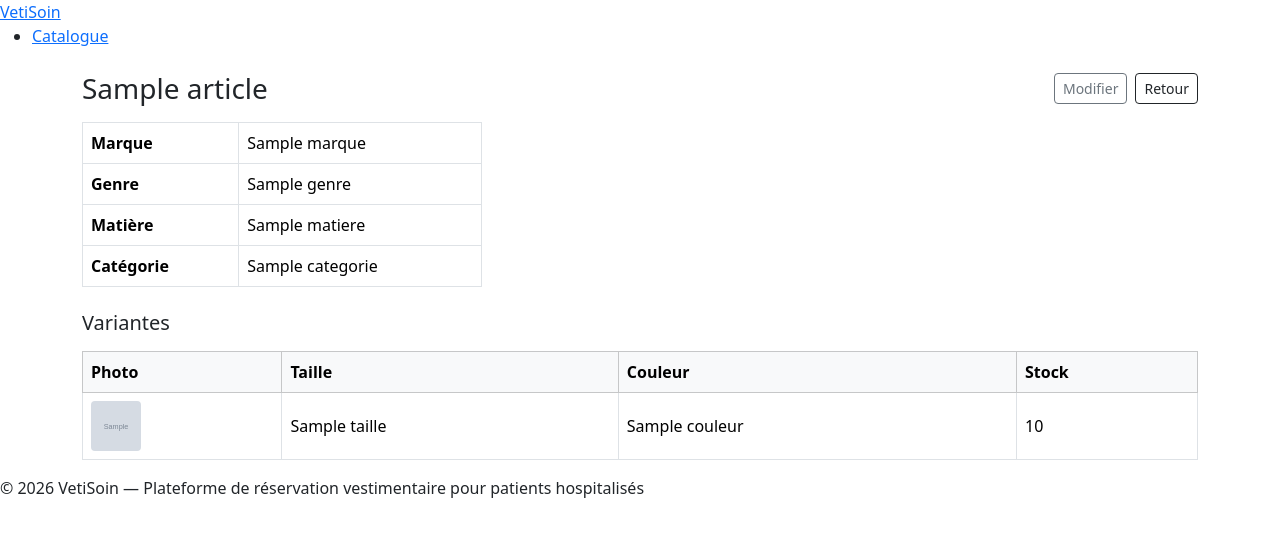
After one commit to Samzdev08/VetiSoin_TPI, a PHP site: template templates/admin/articles/details.php in a window 1280 px wide. The commit adds this page. Shown: the top 537 px of the page. Run offline with PHP 8.4, Linux system fonts and the light colour scheme; the template is opened without the code that fills it: most values are stand-ins (such as "Sample title", 1, 10 or a date in 2020); grey boxes marked "Sample" are stand-in pictures; some libraries are stand-ins or nearby versions.

Commit message:
feat(admin): affichage du détail d'un article

```diff
--- a/src/Outils/Router.php
+++ b/src/Outils/Router.php
@@ -47,15 +47,16 @@ $group = $app->group('/reservations', function ($group) {
 });
 
 
-$gruop = $app->group('/rdv', function($group){
+$group = $app->group('/rdv', function ($group) {
 
     $group->get('/{id}', [RendezvousController::class, 'showRdv']);
     $group->post('/{id}/post', [RendezvousController::class, 'rdvPost']);
 });
 
-$gruop = $app->group('/admin', function($group){
 
+$group = $app->group('/admin', function($group){
     $group->get('/articles', ArticleController::class);
+    $group->get('/articles/{id}', [ArticleController::class, 'showDetails']);
 
 });
 
--- /dev/null
+++ b/templates/admin/articles/details.php
@@ -0,0 +1,62 @@
+<?php
+/**
+ * Fichier : show.php
+ * Auteur  : Samuel Tido Kaze
+ * Date    : 22.04.2026
+ * Projet  : TPI VetiSoin
+ * Role    : Détail d'un article (admin)
+ */
+
+/** @var array $article */
+?>
+
+<div class="container mt-4">
+    <div class="d-flex justify-content-between align-items-center mb-3">
+        <h1 class="h3 mb-0"><?= htmlspecialchars($article['nom']) ?></h1>
+        <div class="d-flex gap-2">
+            <a href="/admin/articles/<?= $article['id'] ?>/edit" class="btn btn-sm btn-outline-secondary">Modifier</a>
+            <a href="/admin/articles" class="btn btn-sm btn-outline-dark">Retour</a>
+        </div>
+    </div>
+
+    <table class="table table-bordered mb-4" style="max-width: 400px;">
+        <tr><th>Marque</th><td><?= htmlspecialchars($article['marque']) ?></td></tr>
+        <tr><th>Genre</th><td><?= htmlspecialchars($article['genre']) ?></td></tr>
+        <tr><th>Matière</th><td><?= htmlspecialchars($article['matiere']) ?></td></tr>
+        <tr><th>Catégorie</th><td><?= htmlspecialchars($article['categorie']) ?></td></tr>
+    </table>
+
+    <h2 class="h5 mb-3">Variantes</h2>
+
+    <?php if (empty($article['variantes'])) : ?>
+        <div class="alert alert-info">Aucune variante disponible.</div>
+    <?php else : ?>
+        <table class="table table-hover table-bordered align-middle">
+            <thead class="table-light">
+                <tr>
+                    <th>Photo</th>
+                    <th>Taille</th>
+                    <th>Couleur</th>
+                    <th>Stock</th>
+                </tr>
+            </thead>
+            <tbody>
+                <?php foreach ($article['variantes'] as $variante) : ?>
+                    <tr>
+                        <td>
+                            <?php if (!empty($variante['photo'])) : ?>
+                                <img src="<?= htmlspecialchars($variante['photo']) ?>"
+                                     alt="photo"
+                                     width="50" height="50"
+                                     style="object-fit: cover; border-radius: 4px;">
+                            <?php endif; ?>
+                        </td>
+                        <td><?= htmlspecialchars($variante['taille']) ?></td>
+                        <td><?= htmlspecialchars($variante['couleur']) ?></td>
+                        <td><?= htmlspecialchars($variante['stock']) ?></td>
+                    </tr>
+                <?php endforeach; ?>
+            </tbody>
+        </table>
+    <?php endif; ?>
+</div>
--- a/templates/patients/form.php
+++ b/templates/patients/form.php
@@ -6,6 +6,8 @@
  * Projet  : TPI VetiSoin
  * Role    : Formulaire creation/edition patient
  */
+
+/** @var int $id */
 ?>
 <h1><?= $id ? 'Modifier le patient' : 'Ajouter un patient' ?></h1>
 <form action="<?= $id ? "/patient/$id/update" : "/patient/add" ?>" method="post" novalidate>
```
Also changed, not shown: src/Controllers/Admin/ArticleController.php (+19 -0 lines).
